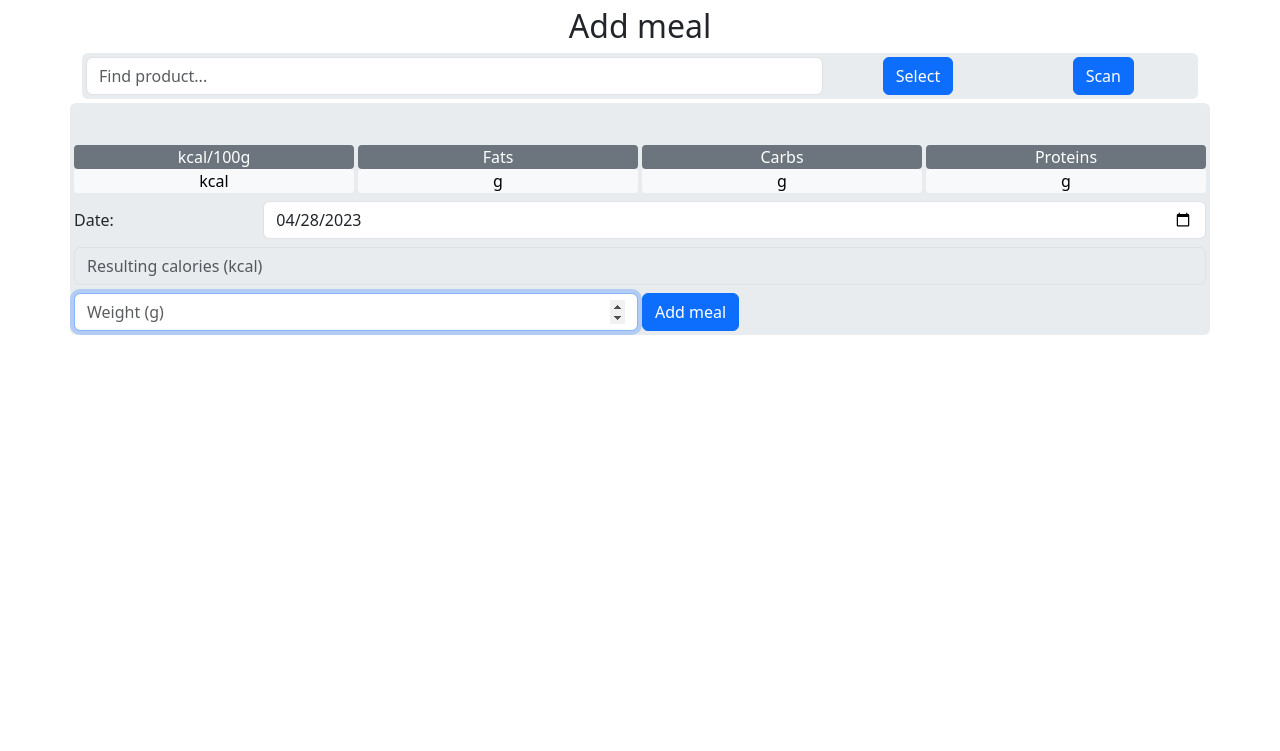
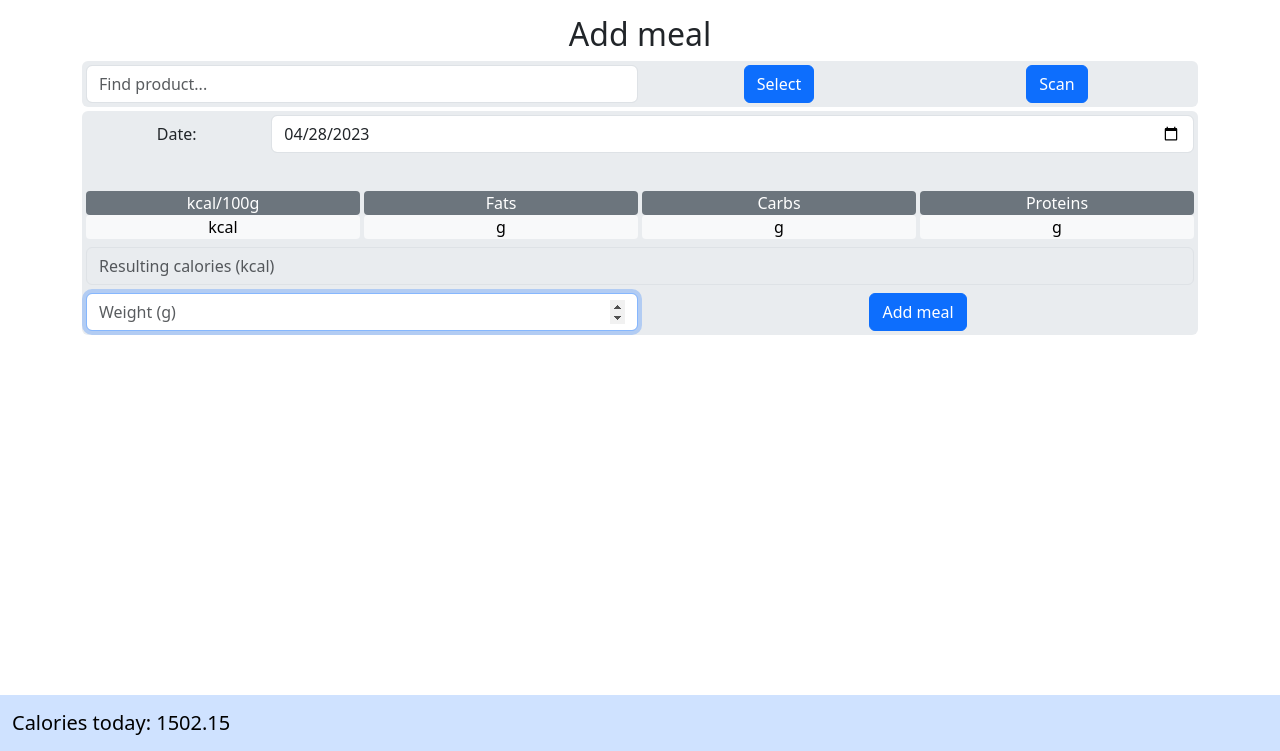
Before and after one commit to rmysliwczyk/Calorie-Counter, a Flask app: page /addmeal in a window 1280 px wide. Shown: the part 49-800 px from the top of the page. Run offline with Flask 3, Linux system fonts and the light colour scheme; a user stored in the database is signed in.

Commit message:
Layout fixes + added calories consumed information on addmeal view

```diff
--- a/app.py
+++ b/app.py
@@ -17,15 +17,8 @@ Session(app)
 con = sqlite3.connect("caloriecounter.db", check_same_thread=False)
 cur = con.cursor()
 
-@app.route("/", methods=["GET", "POST"])
-@login_required
-def index():
-    if request.method == "POST":
-        cur.execute("DELETE FROM meals WHERE id=?", (request.form.get("meal_to_delete"),))
-        con.commit()
+def calculate_calories(selected_date):
     session["calories_today"] = 0
-    selected_date = request.args.get("selected_date")
-
     if not selected_date:
         selected_date = date.today()
 
@@ -35,6 +28,20 @@ def index():
 
         if str(result[1]) == str(selected_date):
          session["calories_today"] = round(session["calories_today"] + result[5], 2)
+
+@app.route("/", methods=["GET", "POST"])
+@login_required
+def index():
+    if request.method == "POST":
+        cur.execute("DELETE FROM meals WHERE id=?", (request.form.get("meal_to_delete"),))
+        con.commit()
+    selected_date = request.args.get("selected_date")
+    if not selected_date:
+        selected_date = date.today()
+
+    calculate_calories(selected_date)
+    res = cur.execute("SELECT * FROM meals WHERE date=? AND username=?", (selected_date, session["user"]))
+    res = res.fetchall()
 
     return render_template("index.htm", meals=res, calorie_total=session["calories_today"], selected_date=selected_date)
 
@@ -105,6 +112,7 @@ def browsedatabase():
 @app.route("/addmeal", methods=["GET", "POST"])
 @login_required
 def addmeal():
+    calculate_calories(date.today())
     if request.method == "GET":
         product_name = request.args.get("product")
         barcode = session.get("barcode")
@@ -112,16 +120,16 @@ def addmeal():
         if barcode:
             res = cur.execute("SELECT * FROM products WHERE barcode=?", (barcode,))
             res = res.fetchone()
-            return render_template("addmeal.htm", selected_product=res, todays_date = date.today())
+            return render_template("addmeal.htm", selected_product=res, todays_date = date.today(), calories_today=session["calories_today"])
         elif not product_name:
             res = cur.execute("SELECT * FROM products")
             res = res.fetchall()
-            return render_template("addmeal.htm", products=res)
+            return render_template("addmeal.htm", products=res, calories_today=session["calories_today"])
         else:
             product_name = product_name.strip()
             res = cur.execute("SELECT * FROM products WHERE product_name=?", (product_name,))
             res = res.fetchone()
-            return render_template("addmeal.htm", selected_product=res, todays_date = date.today())
+            return render_template("addmeal.htm", selected_product=res, todays_date = date.today(), calories_today=session["calories_today"])
     else:
         meal_date = request.form.get("date")
         if not meal_date:
--- a/templates/addmeal.htm
+++ b/templates/addmeal.htm
@@ -7,8 +7,8 @@
 </form>
 
 <div class="m-1 p-1 container bg-body-secondary rounded-2 mx-auto">
-    <div class="row g-1 align-items-center">
-        <div class="col-8">
+    <div class="row g-1 align-items-center justify-content-center">
+        <div class="col-6">
             <form action="/addmeal" method="get" id="add_by_text">
             <input class="form-control" list="product_options" name="product" id="product" placeholder="Find product...">
             <datalist id="product_options">
@@ -18,21 +18,34 @@
             </datalist>
             </form>
         </div>
-        <div class="col-2">
+        <div class="col-3">
             <button class="btn btn-primary" form="add_by_text" type="submit">Select</button>
         </div>
-        <div class="col-2">
+        <div class="col-3">
             <button class="btn btn-primary" form="add_by_barcode" type="submit">Scan</button>
         </div>
         </div>
-    </div>
 </div>
 
+
+<nav class="navbar fixed-bottom mt-5 bg-primary-subtle">
+    <div class="container-fluid">
+      <a class="navbar-brand" href="#">Calories today: {{calories_today}}</a>
+    </div>
+</nav>
 
 {% if selected_product is defined %}
 
 <form action=/addmeal method="post">
 <div class="m-1 p-1 container bg-body-secondary rounded-2 mx-auto">
+    <div class="row g-1">
+        <div class="col-2">
+            <label class="col-form-label" for="date"> Date: </label>
+        </div>
+        <div class="col">
+            <input class="form-control" autocomplete="off" type="date" id="date" name="date" value="{{todays_date}}">
+        </div>
+    </div>
     <div class="row g-1">
         <div class="col-12">
             <input class="form-control-plaintext text-center" type="text" id="product_name" name="product_name" value="{{selected_product[1]}}">
@@ -67,14 +80,6 @@
         </div>
     </div>
     <div class="row g-1 mt-1">
-        <div class="col-2">
-            <label class="col-form-label" for="date"> Date: </label>
-        </div>
-        <div class="col">
-            <input class="form-control" autocomplete="off" type="date" id="date" name="date" value="{{todays_date}}">
-        </div>
-    </div>
-    <div class="row g-1 mt-1">
         <div class="col">
             <input class="form-control" name="meal_calories_indicator" id="meal_calories_indicator" type="text" placeholder="Resulting calories (kcal)" disabled>
         </div>
--- a/templates/index.htm
+++ b/templates/index.htm
@@ -29,5 +29,5 @@
     <div class="container-fluid">
       <a class="navbar-brand" href="#">Calories total: {{calorie_total}}</a>
     </div>
-  </nav>
+</nav>
 {% endblock %}
--- a/templates/layout.htm
+++ b/templates/layout.htm
@@ -32,7 +32,7 @@
 				</div>
 			</div>
 		</nav>
-		<div class="container text-center mt-5 pt-2 mx-auto">
+		<div class="container text-center mt-5 mb-5 pt-3 pb-3 mx-auto">
 		{% block body %}{% endblock %}
 		</div>
 	</body>
```
Also changed, not shown: caloriecounter.db.
